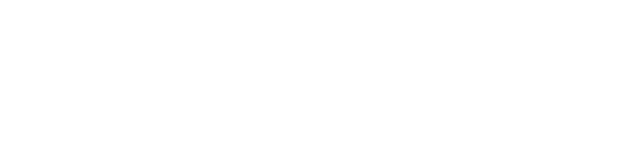
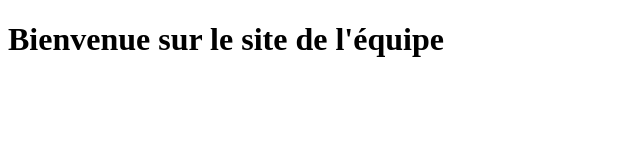
Before and after one commit to Touvie/site-equipe, a plain HTML site: page index.html in a window 1280 px wide. Shown: the whole page, without its empty margins (0-640 px from the left). Drawn offline with Linux system fonts and the light colour scheme.

Commit message:
modification index.html

```diff
--- a/index.html
+++ b/index.html
@@ -6,6 +6,6 @@
     <title>Site équipe</title>
 </head>
 <body>
-
+    <h1>Bienvenue sur le site de l'équipe</h1>
 </body>
 </html>
```
